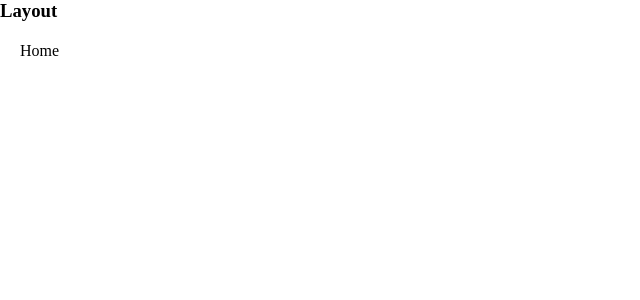
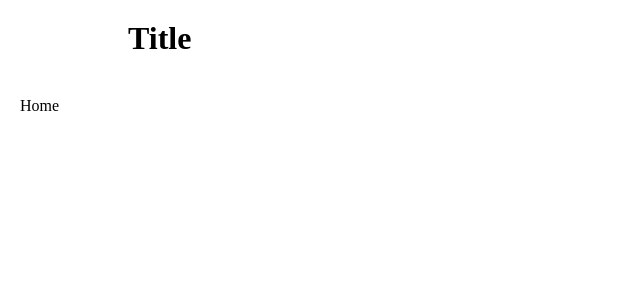
Before and after one commit to hdain/playground, a React (Create React App) app: page / in a window 1280 px wide. Shown: the top 300 px of the page, without its empty margins (0-640 px from the left). Built offline with nearby package versions, Linux system fonts and the light colour scheme.

Commit message:
feat: Add Header component

```diff
--- /dev/null
+++ b/src/components/Layout/Header/Header.module.scss
@@ -0,0 +1,13 @@
+.header {
+  display: flex;
+  justify-content: center;
+}
+
+.inner {
+  flex: 1;
+  display: flex;
+  align-items: center;
+  justify-content: space-between;
+  max-width: 80%;
+  padding: 20px 0;
+}
--- /dev/null
+++ b/src/components/Layout/Header/Header.tsx
@@ -0,0 +1,18 @@
+import { Nav } from "../Nav";
+import styles from "./Header.module.scss";
+import classNames from "classnames/bind";
+
+const cx = classNames.bind(styles);
+
+const Header = () => {
+  return (
+    <header className={cx("header")}>
+      <div className={cx("inner")}>
+        <h1>Title</h1>
+        <Nav />
+      </div>
+    </header>
+  );
+};
+
+export default Header;
--- /dev/null
+++ b/src/components/Layout/Header/index.ts
@@ -0,0 +1 @@
+export { default as Header } from "./Header";
--- a/src/components/Layout/Layout.tsx
+++ b/src/components/Layout/Layout.tsx
@@ -1,9 +1,10 @@
 import { Outlet } from "react-router-dom";
+import { Header } from "./Header";
 
 const Layout = () => {
   return (
     <>
-      <h3>Layout</h3>
+      <Header />
 
       <Outlet />
     </>
--- a/src/components/Layout/index.ts
+++ b/src/components/Layout/index.ts
@@ -1 +1,3 @@
+export * from "./Header";
+
 export { default as Layout } from "./Layout";
```
